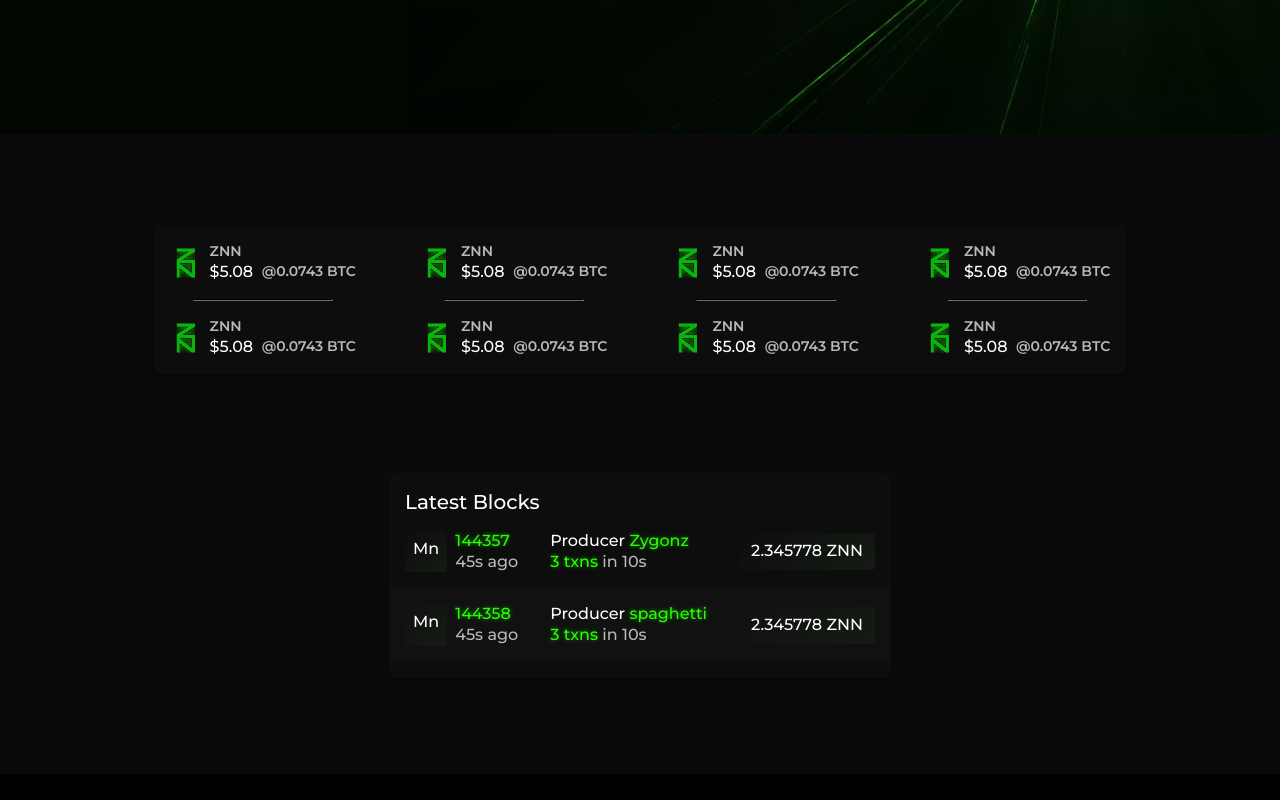
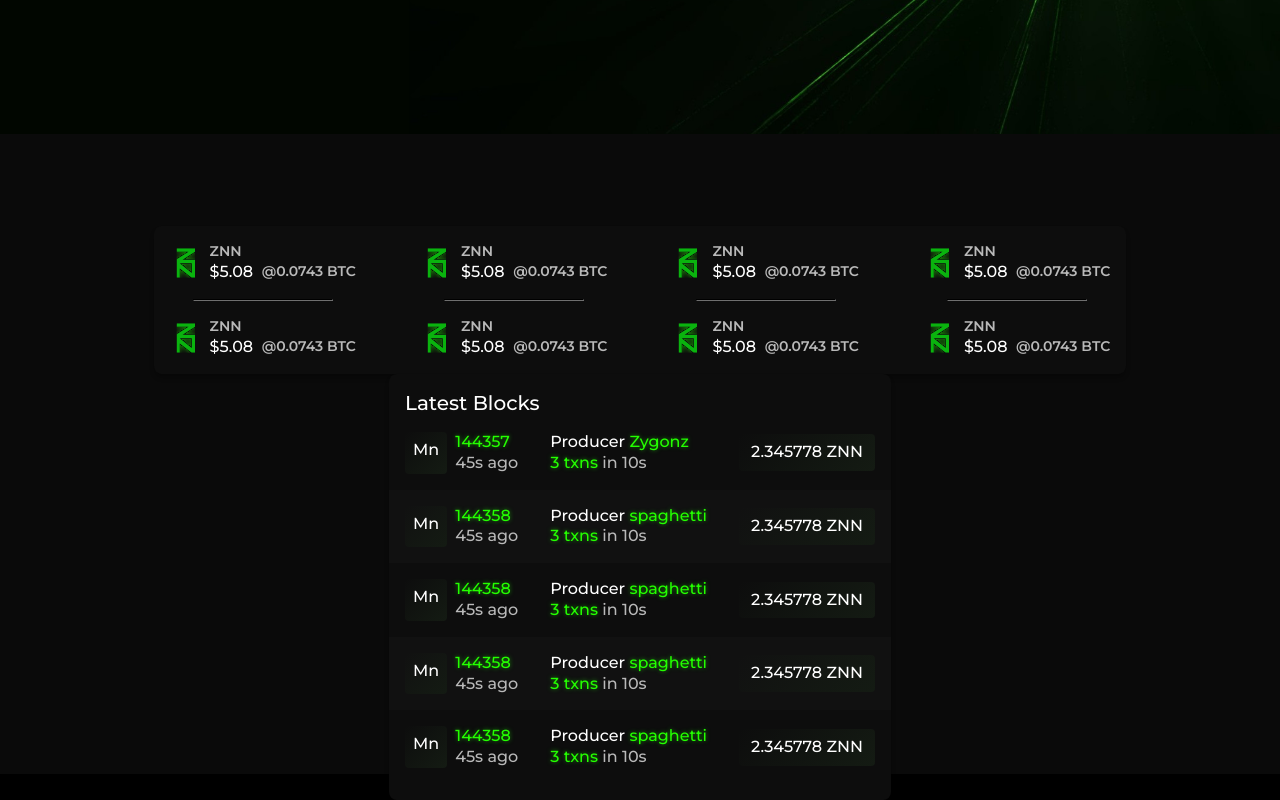
Before and after one commit to nntcao/zenonscraper-nextjs, a Next.js app: page / in a window 1280 px wide. Shown: the part 506-1306 px from the top of the page. Before the commit the page ends 1280 px from the top, so only its background shows below. Built offline with nearby package versions, Linux system fonts and the light colour scheme.

Commit message:
Added key val to Table for React list rendering

```diff
--- a/components/GenericComponents/Table/Table.tsx
+++ b/components/GenericComponents/Table/Table.tsx
@@ -8,6 +8,7 @@ import TableCell from './TableCell/TableCell'
 
 export default function Table({ title='', fields=[], data=[], children=undefined, header=true }) {
     let tableRowAltStyle = false
+    let counter = 0;
 
     return (
         <Card style={{
@@ -23,7 +24,7 @@ export default function Table({ title='', fields=[], data=[], children=undefined
                         <TableRow>
                             {fields.map(field => {
                                 return (
-                                    <TableCell>
+                                    <TableCell key={field.label}>
                                         {field.label}
                                     </TableCell>
                                 )
@@ -34,12 +35,13 @@ export default function Table({ title='', fields=[], data=[], children=undefined
                 {data &&
                     <TableBody>
                         {data.map(item => {
+                            counter += 1
                             return (
-                                <TableRow className={tableRowAltStyle ? styles.tableRowAlt : styles.tableRow}>
+                                <TableRow key={counter} className={tableRowAltStyle ? styles.tableRowAlt : styles.tableRow}>
                                     {fields.map(field => {
                                         tableRowAltStyle = !tableRowAltStyle
                                         return (
-                                            <TableCell>
+                                            <TableCell key={field.label}>
                                                 {item[field.value]}
                                             </TableCell>
                                         )
--- a/components/Tables/LatestBlocksTable/LatestBlocksTable.tsx
+++ b/components/Tables/LatestBlocksTable/LatestBlocksTable.tsx
@@ -30,7 +30,22 @@ export default function LatestBlocksTable(props) {
             height: 144358,
             miner: 'spaghetti',
             value: 2.345778,
-        }
+        },
+        {
+            height: 144358,
+            miner: 'spaghetti',
+            value: 2.345778,
+        },
+        {
+            height: 144358,
+            miner: 'spaghetti',
+            value: 2.345778,
+        },
+        {
+            height: 144358,
+            miner: 'spaghetti',
+            value: 2.345778,
+        },
     ]
 
     let formattedData = dummyData.map(data => {
@@ -40,6 +55,7 @@ export default function LatestBlocksTable(props) {
             col3: <ThirdColumn amount={data.value}/>,
         }
     })
+
     return (
         <Table title='Latest Blocks'
             fields={fields}
```
